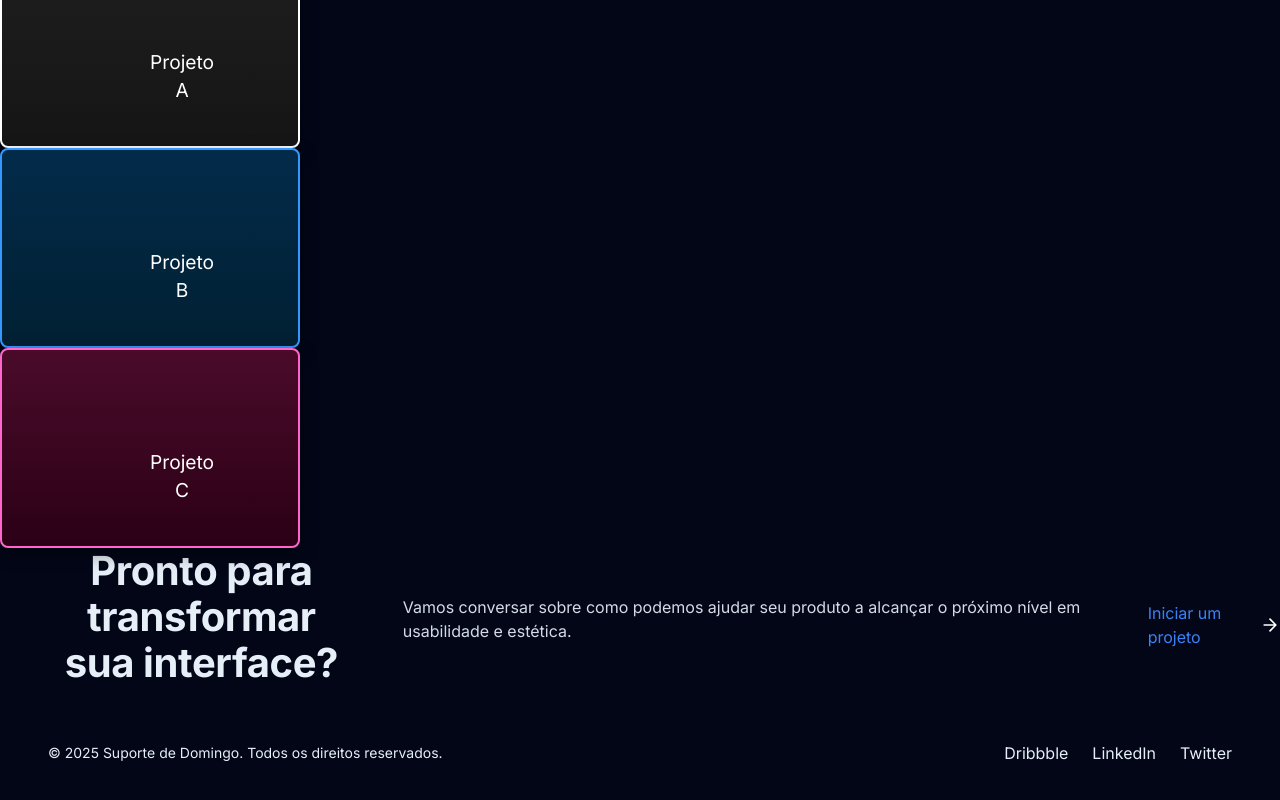
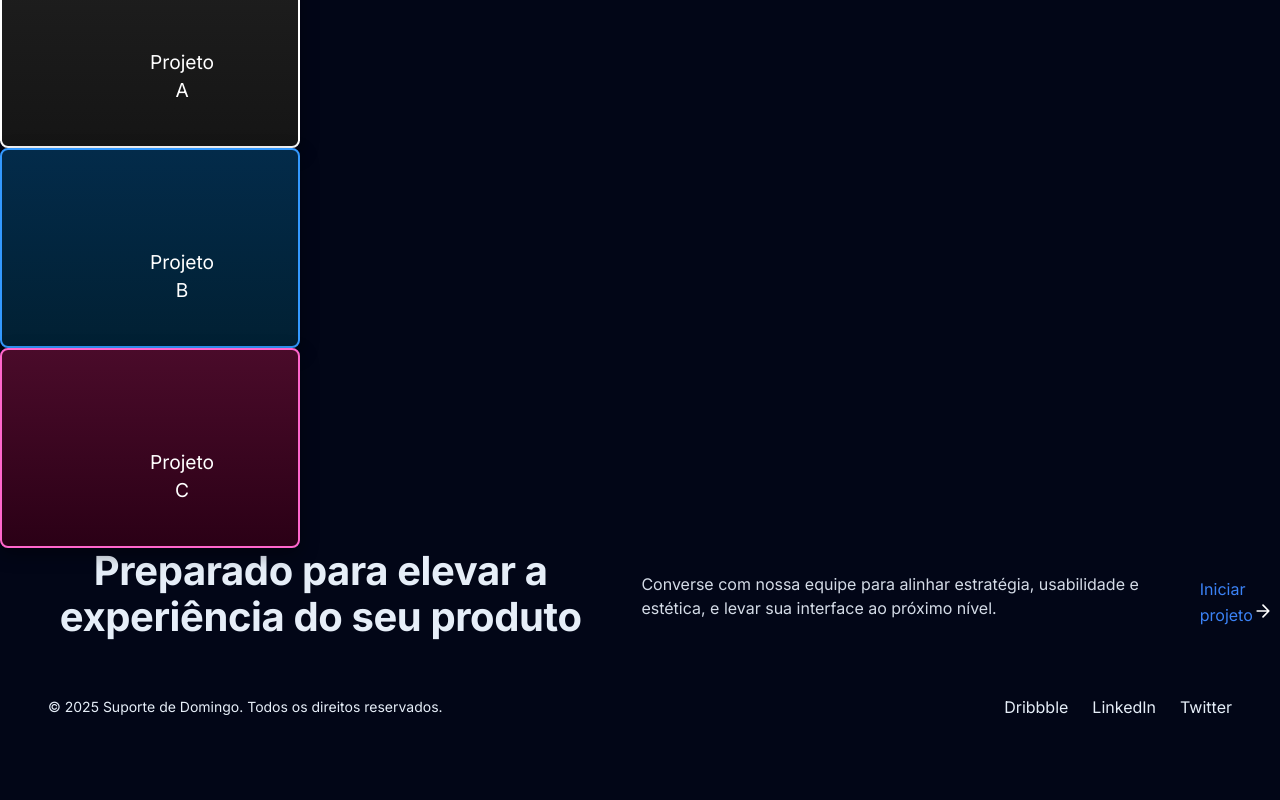
Before and after one commit to NCristofe/NexusCore, a React (Vite) app: page / in a window 1280 px wide. Shown: the part 1384-2184 px from the top of the page. After the commit the page ends 2142 px from the top, so only its background shows below. Built offline with nearby package versions, Linux system fonts and the light colour scheme.

Commit message:
refactor(cta): update copy to professional tone and improve accessibility

```diff
--- a/src/components/CallToAction.jsx
+++ b/src/components/CallToAction.jsx
@@ -2,32 +2,38 @@ import Arrow from "../assets/icons/arrow-icon.svg";
 
 export default function CallToAction() {
   return (
-    <section className="relative flex flex-col items-center justify-center text-center gap-8 px-6 py-24 bg-gradient-to-b from-gray-950 to-black overflow-hidden">
+    <section
+      className="cta-section relative flex flex-col items-center justify-center text-center gap-8 px-6 py-24 bg-gradient-to-b from-gray-950 to-black overflow-hidden"
+      aria-labelledby="cta-heading"
+      role="region"
+    >
+      {/* Subtle ambient glow */}
+      <div
+        className="absolute w-[500px] h-[500px] bg-blue-500/20 blur-[120px] rounded-full -top-24"
+        aria-hidden="true"
+      />
 
-      {/* glow background */}
-      <div className="absolute w-[500px] h-[500px] bg-blue-500/20 blur-[120px] rounded-full top-[-100px]"></div>
-
-      <h2 className="text-4xl md:text-5xl font-bold leading-tight max-w-2xl">
-        Pronto para transformar <br className="hidden md:block"/> sua interface?
+      <h2 id="cta-heading" className="text-4xl md:text-5xl font-extrabold leading-tight max-w-2xl">
+        Preparado para elevar a experiência do seu produto
       </h2>
 
       <p className="text-gray-400 text-lg max-w-xl">
-        Vamos conversar sobre como podemos ajudar seu produto a alcançar
-        o próximo nível em usabilidade e estética.
+        Converse com nossa equipe para alinhar estratégia, usabilidade e estética, e levar sua interface ao próximo nível.
       </p>
 
       <a
-        href="#"
-        className="group flex items-center justify-center gap-2 px-6 py-3 bg-blue-500 hover:bg-blue-600 transition-all duration-300 rounded-lg text-white font-medium shadow-lg hover:shadow-blue-500/30"
+        href="#contact"
+        className="cta-button group inline-flex items-center justify-center gap-3 px-6 py-3 bg-blue-600 hover:bg-blue-700 transition-all duration-300 rounded-lg text-white font-medium shadow-lg hover:shadow-blue-500/30"
+        aria-label="Iniciar projeto — abrir formulário de contato"
       >
-        Iniciar um projeto
+        Iniciar projeto
         <img
           src={Arrow}
-          alt="Seta"
+          alt="Ícone de seta indicando ação"
           className="w-4 transition-transform duration-300 group-hover:translate-x-1"
+          aria-hidden="true"
         />
       </a>
-
     </section>
   );
 }
```
